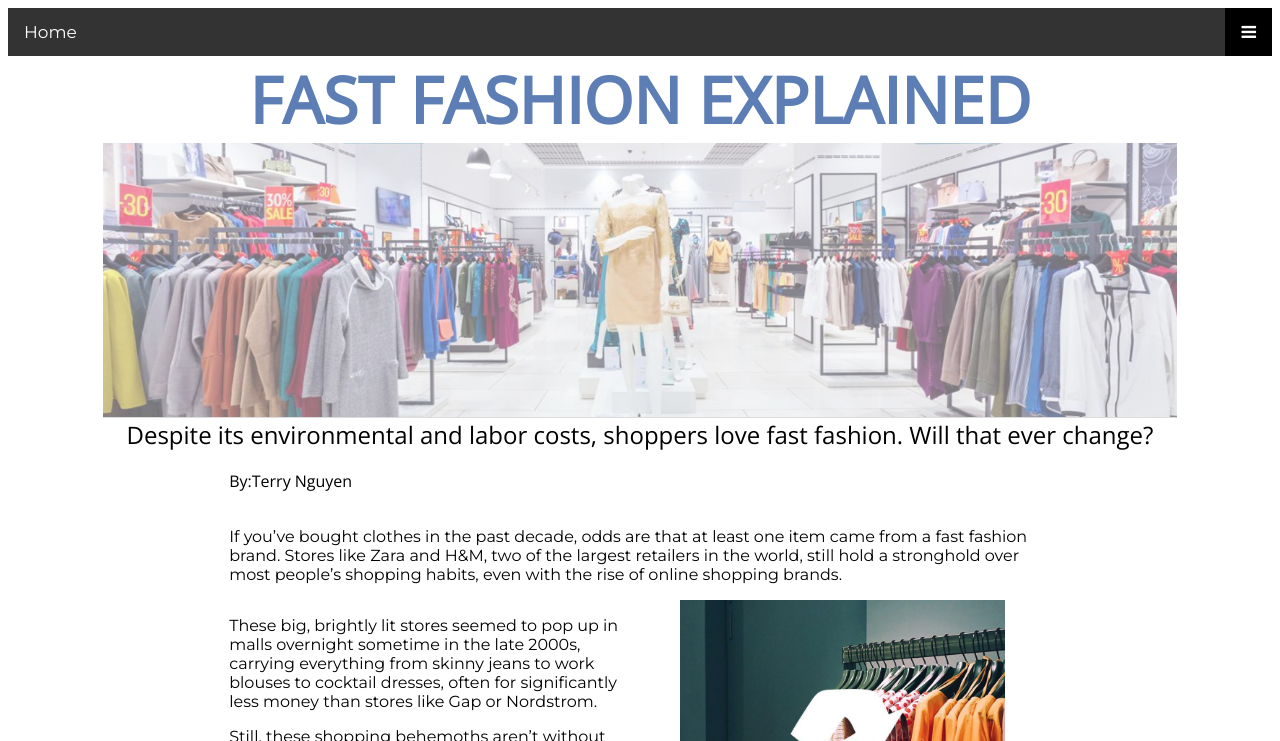
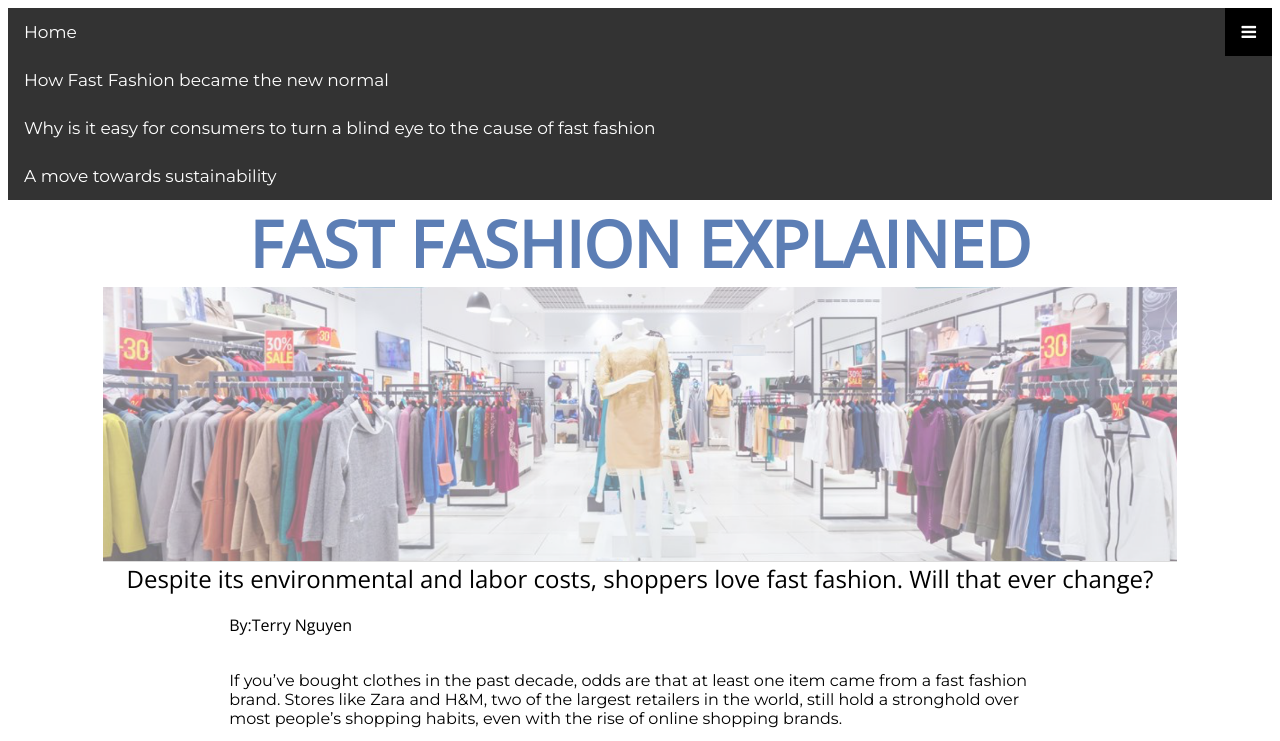
Before and after one commit to klmcdonald19/finalproject, a plain HTML site: page index.html in a window 1280 px wide. Both pictures are taken after a click on the link 1248 px from the left and 32 px from the top of the page. Shown: the top 741 px of the page. Drawn offline with nearby package versions, Linux system fonts and the light colour scheme.

Commit message:
Update index.html
update

```diff
--- a/index.html
+++ b/index.html
@@ -24,7 +24,7 @@
         if (x.style.display === "block") {
           x.style.display = "none";
         } else {
-          x.style.display = "block":
+          x.style.display = "block";
         }
       }
    </script>
```
